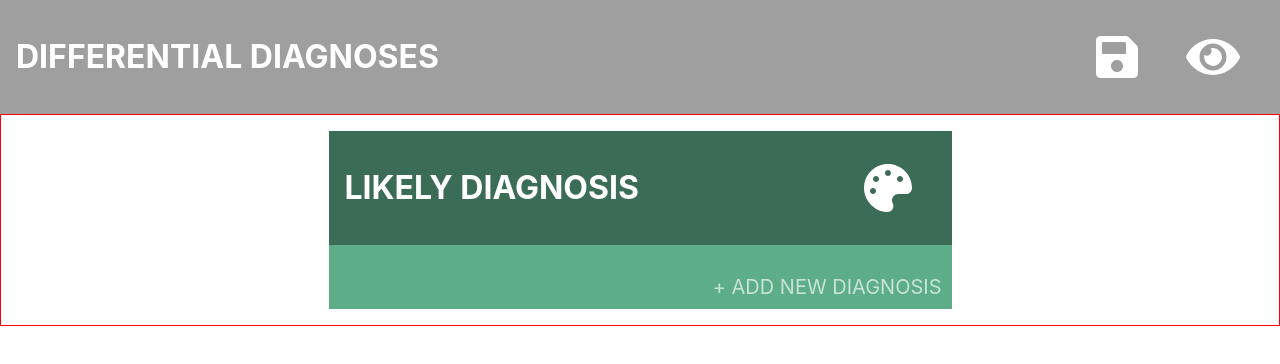
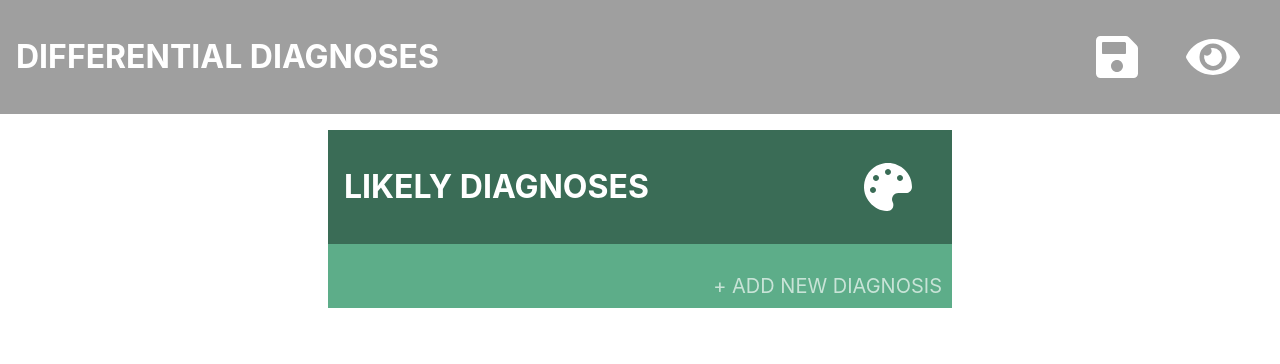
Before and after one commit to leobaldock/differential-diagnoses, a React (Create React App) app: page / in a window 1280 px wide. Shown: the top 364 px of the page. Built offline with nearby package versions, Linux system fonts and the light colour scheme.

Commit message:
Migrated DifferentialDiagnoses to a class componenent

```diff
--- a/src/components/Diagnoses.css
+++ b/src/components/Diagnoses.css
@@ -2,7 +2,6 @@
 .listContainer{
     display: flex;
     justify-content: center;
-    border: 1px solid red;
     padding: 1em;
 }
 
--- a/src/components/DifferentialDiagnoses.js
+++ b/src/components/DifferentialDiagnoses.js
@@ -1,4 +1,4 @@
-import React, {useState} from "react";
+import React from "react";
 import TitleBar from "./TitleBar";
 import List from "./List";
 import "./Diagnoses.css";
@@ -8,84 +8,115 @@ import {
     faSave,
     faEye,
 } from '@fortawesome/free-solid-svg-icons';
-import { DragDropContext, Droppable, Draggable } from "react-beautiful-dnd";
+import { DragDropContext } from "react-beautiful-dnd";
 
 
-export default function DifferentialDiagnosis(){
-    const pageTitleButtons = [
-        <FontAwesomeIcon icon={faSave} size="3x" style={{cursor: "pointer"}}/>,
-        <FontAwesomeIcon icon={faEye} size="3x" style={{cursor: "pointer"}}/>,
-    ]
+// TODO: get multiple lists working. Use this as a guide: https://codesandbox.io/s/ql08j35j3q?file=/index.js
 
-    const [rows, setRows] = useState([]);
-    const [deletingRow, setDeletingRow] = useState(null);
+class DifferentialDiagnosis extends React.Component {
 
-    const addRow = () => {
-        rows.push("Sample" + rows.length);
-        setRows([...rows]);
+    constructor(props) {
+        super(props)
+
+        this.state = {
+            rows: [],
+            deletingRow: null
+        }
+
+        this.addRow = this.addRow.bind(this);
+        this.deleteRow = this.deleteRow.bind(this);
+        this.updateRowNumber = this.updateRowNumber.bind(this);
+        this.reorder = this.reorder.bind(this);
+        this.onDragEnd = this.onDragEnd.bind(this);
     }
 
-    const deleteRow = (index) => {
-        rows.splice(index, 1);
-        setRows([...rows]);
-        setDeletingRow(null);
+    addRow() {
+        this.state.rows.push("Sample" + this.state.rows.length);
+        this.setState({
+            rows: [...this.state.rows]
+        });
     }
 
-    const updateRowNumber = (from, to) => {
+    deleteRow(index) {
+        this.state.rows.splice(index, 1);
+        this.setState({
+            rows: [...this.state.rows],
+            deletingRow: null
+        });
+    }
 
-        if (rows.length < 2) return;
-
+    updateRowNumber(from, to) {
+        if (this.state.rows.length < 2) return;
         // Go to top of list
         if (to < 0) to = 0;
+        // Go to bottom of list
+        if (to >= this.state.rows.length) to = this.state.rows.length - 1;
 
-        // Go to bottom of list
-        if (to >= rows.length) to = rows.length - 1;
-
-        const result = reorder(rows, from, to);
-        setRows(result);
+        const result = this.reorder(this.state.rows, from, to);
+        this.setState({
+            rows: result
+        });
     }
 
     // a little function to help us with reordering the result
-    const reorder = (list, startIndex, endIndex) => {
+    reorder(list, startIndex, endIndex) {
         const result = Array.from(list);
         const [removed] = result.splice(startIndex, 1);
         result.splice(endIndex, 0, removed);
-
         return result;
     };
 
-    const onDragEnd = (result) => {
+    onDragEnd(result) {
         // dropped outside the list
         if (!result.destination) {
           return;
         }
 
-        const items = reorder(
-          rows,
-          result.source.index,
-          result.destination.index
+        const items = this.reorder(
+            this.state.rows,
+            result.source.index,
+            result.destination.index
         );
 
-        setRows(items);
+        this.setState({
+            rows: items
+        });
       }
 
-    return (
-        <>
-            <TitleBar title="Differential Diagnoses" buttons={pageTitleButtons}/>
-            <div class="listContainer">
-                <DragDropContext onDragEnd={onDragEnd}>
-                    <List title="LIKELY DIAGNOSIS" colour="#5DAD89" rows={rows} addRow={addRow} deleteRow={setDeletingRow} updateRowNumber={updateRowNumber}/>
-                </DragDropContext>
-            </div>
+    render() {
 
-            {(deletingRow || deletingRow == 0) &&
-                <Popup
-                    title="Are you sure you want to delete this diagnosis?"
-                    yesCallback={() => deleteRow(deletingRow)}
-                    noCallback={() => setDeletingRow(null)}
-                >
-                    {rows[deletingRow]}
-                </Popup>}
-        </>
-    );
+        const pageTitleButtons = [
+            <FontAwesomeIcon icon={faSave} size="3x" style={{cursor: "pointer"}}/>,
+            <FontAwesomeIcon icon={faEye} size="3x" style={{cursor: "pointer"}}/>,
+        ]
+
+        return (
+            <>
+                <TitleBar title="Differential Diagnoses" buttons={pageTitleButtons}/>
+                <div class="listContainer">
+                    <DragDropContext onDragEnd={this.onDragEnd}>
+                        <List
+                            title="Likely Diagnoses"
+                            colour="#5DAD89"
+                            rows={this.state.rows}
+                            addRow={this.addRow}
+                            deleteRow={(index) => this.setState({deletingRow: index})}
+                            updateRowNumber={this.updateRowNumber}
+                            />
+                    </DragDropContext>
+                </div>
+
+                {(this.state.deletingRow || this.state.deletingRow == 0) &&
+                    <Popup
+                        title="Are you sure you want to delete this diagnosis?"
+                        yesCallback={() => this.deleteRow(this.state.deletingRow)}
+                        noCallback={() => this.setState({deletingRow: null})}
+                    >
+                        {this.state.rows[this.state.deletingRow]}
+                    </Popup>}
+            </>
+        );
+    }
 }
+
+export default DifferentialDiagnosis;
--- a/src/components/List.js
+++ b/src/components/List.js
@@ -7,7 +7,7 @@ import {
     faAngleDoubleRight,
     faPalette,
 } from '@fortawesome/free-solid-svg-icons'
-import { DragDropContext, Droppable, Draggable } from "react-beautiful-dnd";
+import { Droppable, Draggable } from "react-beautiful-dnd";
 
 
 export default function List({title, colour, rows, addRow, deleteRow, updateRowNumber}){
@@ -22,13 +22,12 @@ export default function List({title, colour, rows, addRow, deleteRow, updateRowN
       });
 
     const getItemStyle = (isDragging, draggableStyle) => ({
-    // some basic styles to make the items look a bit nicer
-    userSelect: "none",
-    padding: "0.5em",
-    //background: isDragging ? "lightgreen" : "grey",
+        userSelect: "none",
+        padding: "0.5em",
+        //background: isDragging ? "lightgreen" : "grey",
 
-    // styles we need to apply on draggables
-    ...draggableStyle
+        // styles we need to apply on draggables
+        ...draggableStyle
     });
 
     return (
```
